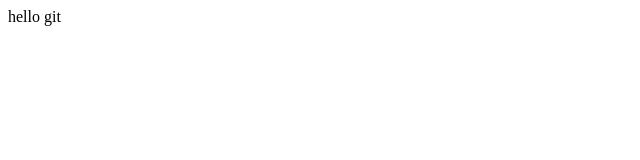
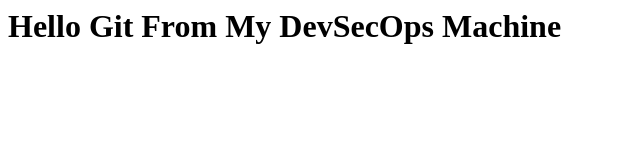
Before and after one commit to aruna-arjun/Git-note, a plain HTML site: page index.html in a window 1280 px wide. Shown: the whole page, without its empty margins (0-640 px from the left). Drawn offline with Linux system fonts and the light colour scheme.

Commit message:
Updated correct sytanx for README.md file and update the message index.html

```diff
--- a/index.html
+++ b/index.html
@@ -1 +1,2 @@
-<p> hello git </p>
+<!-- Author Vaibhav -->
+<h1> Hello Git From My DevSecOps Machine </h1>
```
Also changed, not shown: 1 other file.
